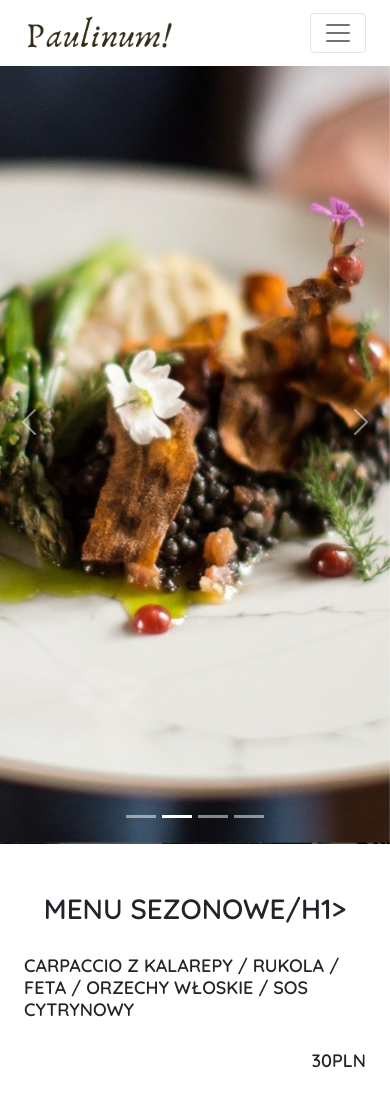
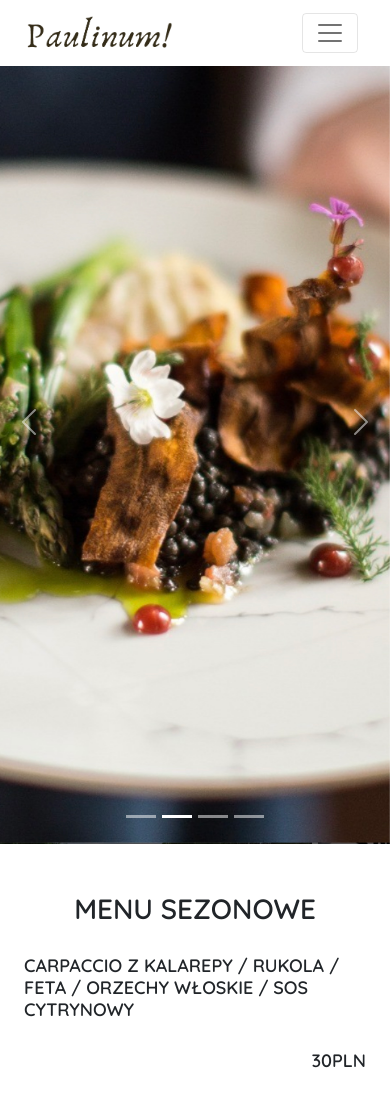
Before and after one commit to Szioko/Restaurant-menu, a plain HTML site: page index.html in a window 390 px wide. Shown: the top 1100 px of the page. Drawn offline with nearby package versions, Linux system fonts and the light colour scheme.

Commit message:
Update index.html

```diff
--- a/index.html
+++ b/index.html
@@ -39,7 +39,7 @@
     <div class="container-fluid">
       <a class="navbar-brand logo" href="#"><img src="photos/PAULINUM1A.png" alt="logo" /></a>
 
-      <button class="navbar-toggler" type="button" data-bs-toggle="collapse" data-bs-target="#navbarNav"
+      <button class="navbar-toggler me-2" type="button" data-bs-toggle="collapse" data-bs-target="#navbarNav"
         aria-controls="navbarNav" aria-expanded="false" aria-label="Toggle navigation">
         <span class="navbar-toggler-icon"></span>
       </button>
@@ -113,7 +113,7 @@
       <div class="container">
         <div class="row text-center">
           <div class="col-md-12">
-            <h1 class="text-uppercase" href="#menu">Menu sezonowe/h1>
+            <h1 class="text-uppercase" href="#menu">Menu sezonowe</h1>
           </div>
         </div>
         <div class="menu-item">
```
